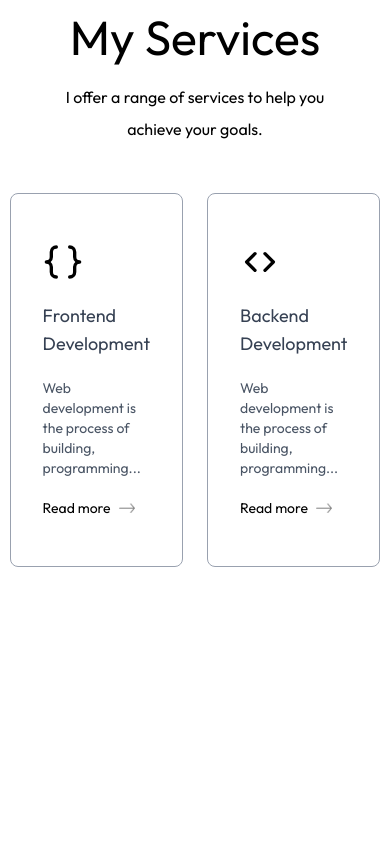
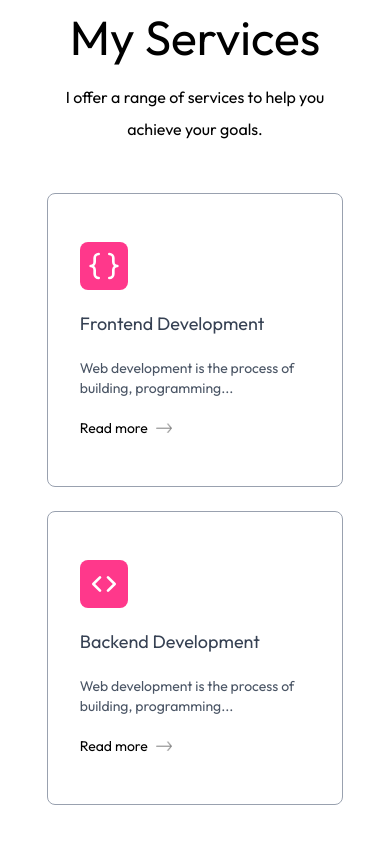
Before and after one commit to Hadayetullah/portfolio-v2, a Next.js app: page / in a window 390 px wide. Shown: the part 2569-3412 px from the top of the page. Before the commit the page ends 3216 px from the top, so only its background shows below. Built offline with nearby package versions, Linux system fonts and the light colour scheme; a web font is replaced by a local one.

Commit message:
Update Services section for responsiveness

```diff
--- a/app/components/Services.tsx
+++ b/app/components/Services.tsx
@@ -1,3 +1,5 @@
+'use client'
+
 import React from 'react'
 // import { backendSvgIcon, frontendSvgIcon } from '../../assets/svgIcons';
 import { assets, serviceData } from '@/assets/assets';
@@ -30,14 +32,14 @@ const Services = (props: Props) => {
             I offer a range of services to help you achieve your goals.
         </p>
 
-        <div className='flex justify-center gap-6 my-10 items-center'>
+        <div className='grid grid-cols-[repeat(auto-fit,_minmax(200px,_1fr))] gap-6 my-10'>
             {
                 serviceData.map(({icon, title, description, link}, index) => (
                     <div
                         key={index}
                         className='border border-gray-400 rounded-lg px-8 py-12 hover:shadow-shadowblack cursor-pointer hover:bg-lighthover hover:-translate-y-1 duration-500'
                     >
-                        <div className={`w-10`}>
+                        <div className={`w-12 p-2 rounded-lg bg-[#ff388b] text-white`}>
                             {icon}
                         </div>
 
```
